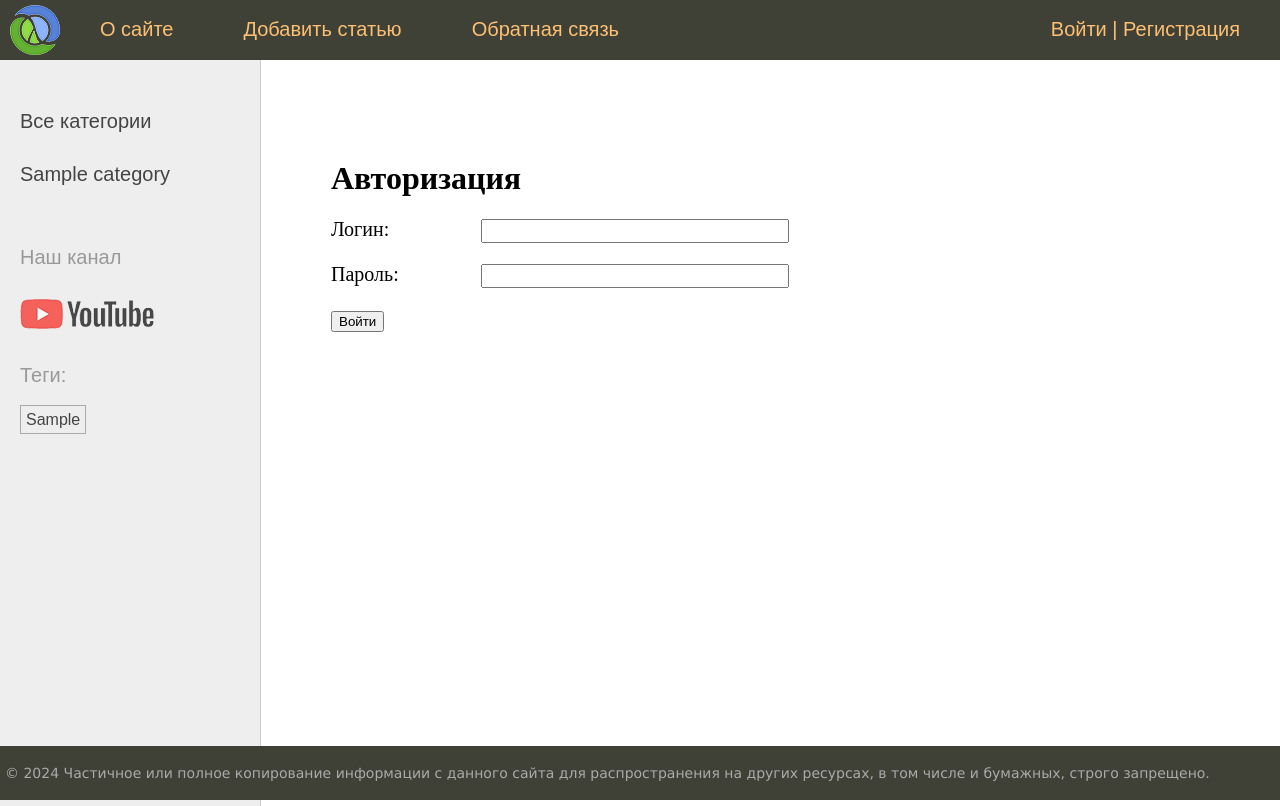
After one commit to YuryRass/DjangoSiteWomen, a Django app: template sitewomen/users/templates/users/login.html in a window 1280 px wide. The commit adds this page. Run offline with Django 4.2, Linux system fonts and the light colour scheme; tables that the repository leaves empty hold one stand-in row (values such as "Sample post"); the template is opened without the code that fills it: values that come from a table or form of the project are taken from there, most other values are stand-ins (such as "Sample title", 1, 10 or a date in 2020).

Commit message:
Классы LoginView, LogoutView и AuthenticationForm

```diff
--- a/sitewomen/sitewomen/settings.py
+++ b/sitewomen/sitewomen/settings.py
@@ -75,6 +75,7 @@ TEMPLATES = [
                 "django.template.context_processors.request",
                 "django.contrib.auth.context_processors.auth",
                 "django.contrib.messages.context_processors.messages",
+                'users.context_processors.get_women_context',
             ],
         },
     },
@@ -134,3 +135,7 @@ STATIC_URL = "static/"
 # https://docs.djangoproject.com/en/4.2/ref/settings/#default-auto-field
 
 DEFAULT_AUTO_FIELD = "django.db.models.BigAutoField"
+
+LOGIN_REDIRECT_URL = 'home'
+
+LOGOUT_REDIRECT_URL = 'home'
--- a/sitewomen/sitewomen/urls.py
+++ b/sitewomen/sitewomen/urls.py
@@ -24,8 +24,8 @@ from sitewomen import settings
 
 urlpatterns = [
     path("admin/", admin.site.urls),
+    path('users/', include('users.urls', namespace="users")),
     path("", include("women.urls")),
-    path('users/', include('users.urls', namespace="users")),
     path("__debug__/", include("debug_toolbar.urls")),
 ]
 
--- a/sitewomen/templates/base.html
+++ b/sitewomen/templates/base.html
@@ -17,10 +17,19 @@
 	<div class="header">
 		<ul id="mainmenu" class="mainmenu">
 			<li class="logo"><a href="{% url 'home' %}"><div class="logo"></div></a></li>
-{% for m in menu %}
-	{% if not forloop.last %}<li>{% else %}<li class="last">{% endif %}
-		<a href="{% url m.url_name %}">{{m.title}}</a></li>
+			{% for m in mainmenu %}
+				<li><a href="{% url m.url_name %}">{{m.title}}</a></li>
 			{% endfor %}
+			{% if user.is_authenticated %}
+				<li class="last">{{ user.username }} |
+					<form method="post" action="{% url 'users:logout' %}">
+						{% csrf_token %}
+						<button type="submit">Выйти</button>
+					</form>
+				</li>
+			{% else %}
+				<li class="last"><a href="{% url 'users:login' %}">Войти</a> | <a href="#">Регистрация</a></li>
+			{% endif %}
 		</ul>
 		<div class="clear"></div>
 	</div>
@@ -69,7 +78,7 @@
 <!-- Footer -->
 <tr><td valign=top>
 	<div id="footer">
-		<p>&copy; 2023 Частичное или полное копирование информации с данного сайта для распространения на других ресурсах, в том числе и бумажных, строго запрещено.</p>
+		<p>&copy; 2024 Частичное или полное копирование информации с данного сайта для распространения на других ресурсах, в том числе и бумажных, строго запрещено.</p>
 	</div>
 </td></tr></table>
 <!-- Конец footer'а и страницы -->
--- /dev/null
+++ b/sitewomen/users/context_processors.py
@@ -0,0 +1,5 @@
+from women.mixins import menu
+
+
+def get_women_context(request):
+    return {'mainmenu': menu}
--- /dev/null
+++ b/sitewomen/users/forms.py
@@ -0,0 +1,17 @@
+from django import forms
+from django.contrib.auth import get_user_model
+from django.contrib.auth.forms import AuthenticationForm
+
+
+
+class LoginUserForm(AuthenticationForm):
+    username = forms.CharField(
+        label="Логин", widget=forms.TextInput(attrs={"class": "form-input"}),
+    )
+    password = forms.CharField(
+        label="Пароль", widget=forms.PasswordInput(attrs={"class": "form-input"}),
+    )
+
+    class Meta:
+        model = get_user_model()
+        fields = ['username', 'password']
--- /dev/null
+++ b/sitewomen/users/templates/users/login.html
@@ -0,0 +1,17 @@
+{% extends 'base.html' %}
+
+{% block content %}
+<h1>Авторизация</h1>
+
+<form method="post">
+    {% csrf_token %}
+    <input type="hidden" name="next" value="{{ next }}" />
+    <div class="form-error">{{ form.non_field_errors }}</div>
+    {% for f in form %}
+        <p ><label class="form-label" for="{{ f.id_for_label }}">{{f.label}}: </label>{{ f }}</p>
+        <div class="form-error">{{ f.errors }}</div>
+    {% endfor %}
+    <p ><button type="submit">Войти</button></p>
+</form>
+
+{% endblock %}
--- a/sitewomen/users/urls.py
+++ b/sitewomen/users/urls.py
@@ -1,9 +1,10 @@
 from django.urls import path
+from django.contrib.auth.views import LogoutView
 from . import views
 
 app_name = "users"
 
 urlpatterns = [
-    path("login/", views.login_user, name="login"),
-    path("logout/", views.logout_user, name="logout"),
+    path("login/", views.LoginUser.as_view(), name="login"),
+    path('logout/', LogoutView.as_view(next_page='users:login'), name='logout'),
 ]
--- a/sitewomen/women/mixins.py
+++ b/sitewomen/women/mixins.py
@@ -2,7 +2,6 @@ menu = [
     {"title": "О сайте", "url_name": "about"},
     {"title": "Добавить статью", "url_name": "add_page"},
     {"title": "Обратная связь", "url_name": "contact"},
-    {"title": "Войти", "url_name": "login"},
 ]
 
 
--- a/sitewomen/women/static/women/css/styles.css
+++ b/sitewomen/women/static/women/css/styles.css
@@ -55,6 +55,20 @@ div.article-panel p.first {
 div.article-panel p.last {
     margin: 0;
     float: right;
+}
+
+li.last form {
+    display: inline-block;
+}
+
+li.last form button {
+    all: unset;
+}
+
+/* Стили для кнопки при наведении */
+li.last form button:hover {
+    color: #FDA83D; /* Цвет текста при наведении */
+    cursor: pointer; /* Изменение курсора на указатель */
 }
 
 ul.list-articles {
--- a/sitewomen/women/urls.py
+++ b/sitewomen/women/urls.py
@@ -9,7 +9,6 @@ urlpatterns = [
     path("about/", views.about, name="about"),
     path("addpage/", views.AddPage.as_view(), name="add_page"),
     path("contact/", views.contact, name="contact"),
-    path("login/", views.login, name="login"),
     path('post/<slug:post_slug>/', views.ShowPost.as_view(), name='post'),
     path("category/<slug:cat_slug>/", views.WomenCategory.as_view(), name="category"),
     path('tag/<slug:tag_slug>/', views.TagPostList.as_view(), name='tag'),
--- a/sitewomen/women/views.py
+++ b/sitewomen/women/views.py
@@ -63,10 +63,6 @@ def contact(request):
     return HttpResponse("Обратная связь")
 
 
-def login(request):
-    return HttpResponse("Авторизация")
-
-
 class WomenCategory(DataMixin, ListView):
     template_name = "women/index.html"
     context_object_name = "posts"
```
Also changed, not shown: sitewomen/users/views.py (+15 -5 lines). Lines whose indentation alone changed are shown as unchanged.
